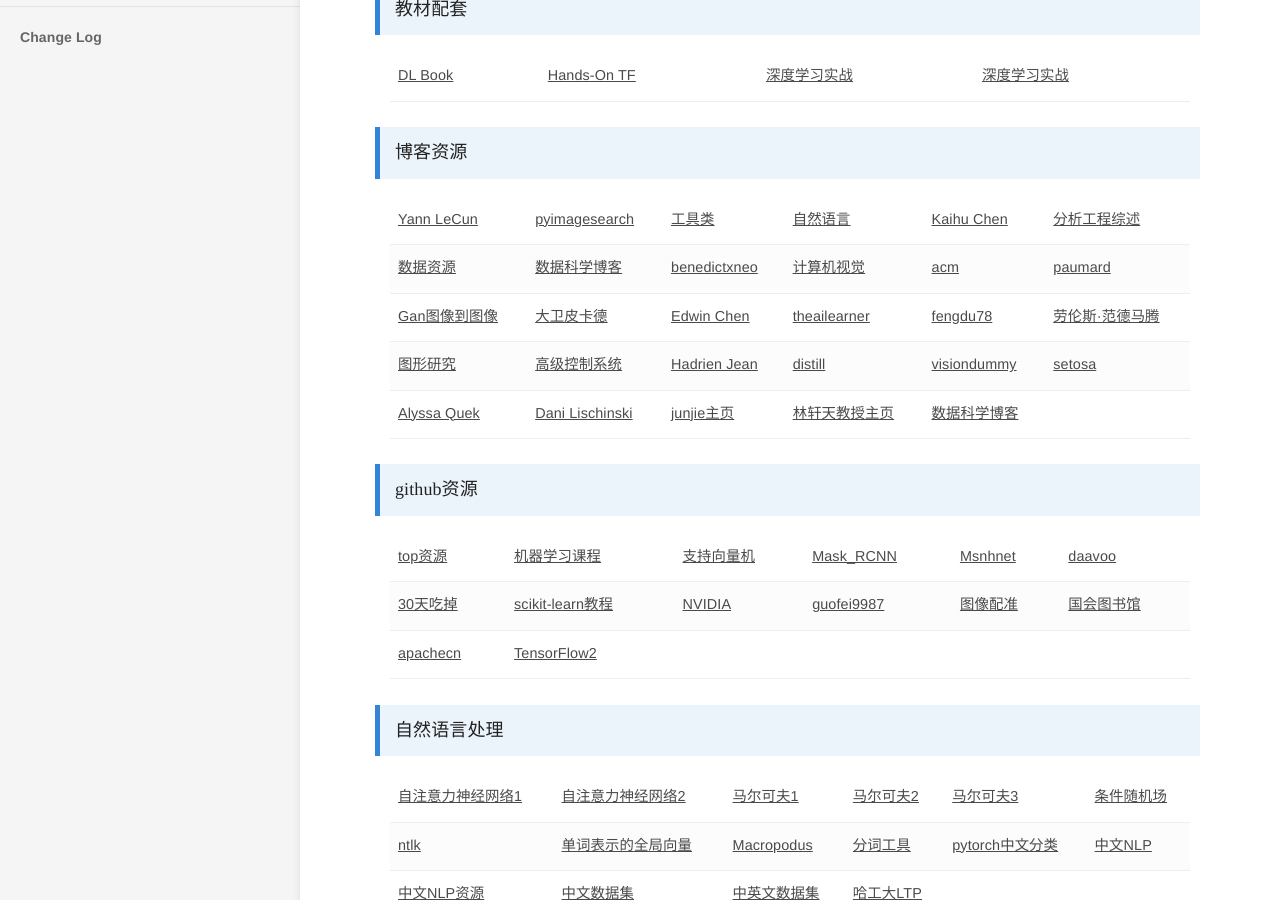
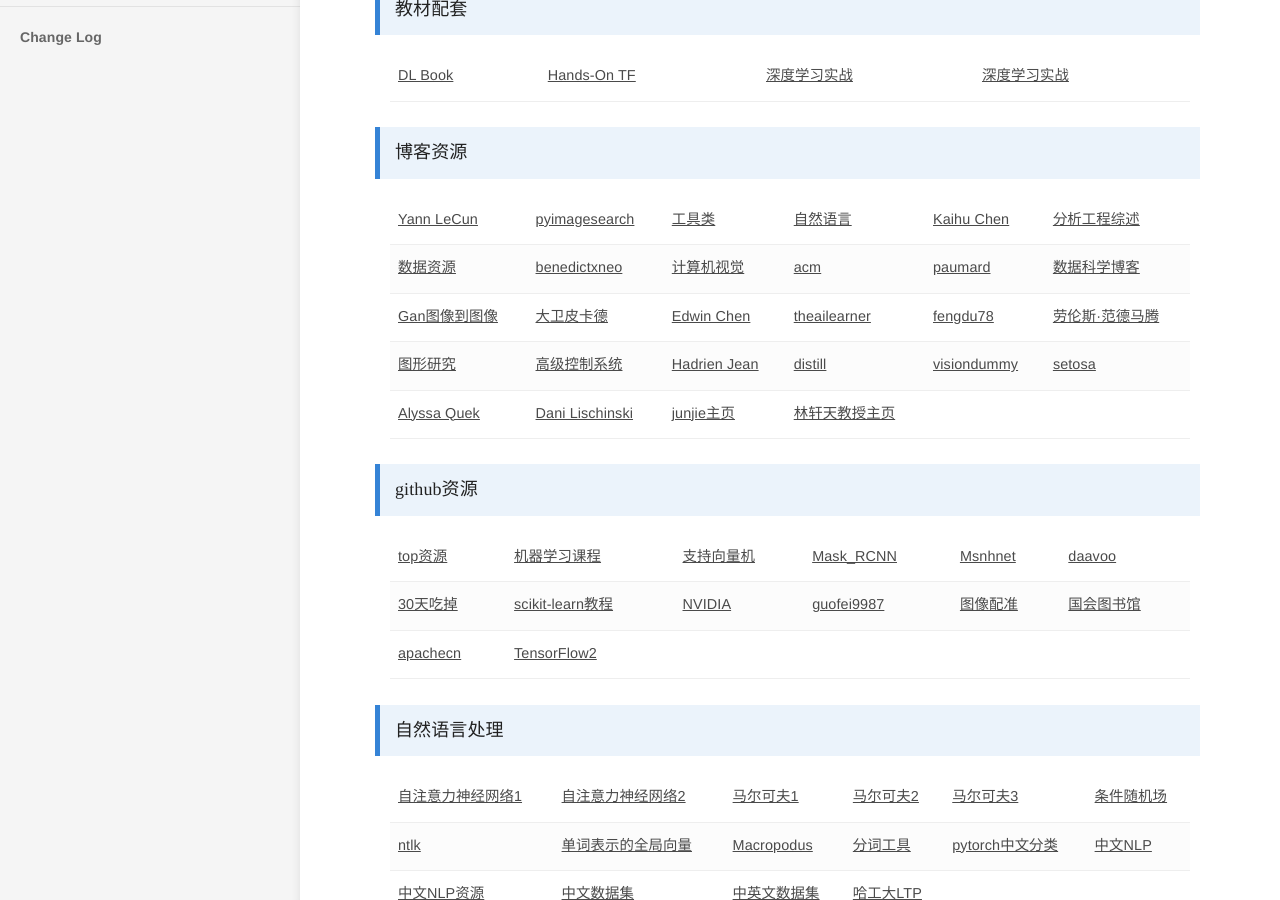
Before and after one commit to bashendixie/Machine_Learning_Notes, a Jekyll site: the page built from _docs/1、机器学习/机器学习课程.md, in a window 1280 px wide and 900 px high, scrolled down 688 px. Built offline with Jekyll 4.4.1, drawn with Linux system fonts in a browser that asks for light colours; some web fonts are replaced.

Commit message:
no message

```diff
--- a/_docs/1、机器学习/机器学习课程.md
+++ b/_docs/1、机器学习/机器学习课程.md
@@ -178,9 +178,6 @@
 				<a href="https://iterative.ly/" target="_balnk">数据资源</a>
 			</td>
 			<td>
-				<a href="https://data-science-blog.com/" target="_balnk">数据科学博客</a>
-			</td>
-			<td>
 				<a href="https://benedictxneo.medium.com/" target="_balnk">benedictxneo</a>
 			</td>
 			<td>
@@ -191,6 +188,9 @@
 			</td>
 			<td>
 				<a href="https://perso-etis.ensea.fr/paumard/" target="_balnk">paumard</a>
+			</td>
+			<td>
+				<a href="https://blogs.sas.com/content/" target="_balnk">数据科学博客</a>
 			</td>
 		</tr>
 		<tr>
@@ -245,9 +245,6 @@
 			</td>
 			<td>
 				<a href="https://www.csie.ntu.edu.tw/~htlin/" target="_balnk">林轩天教授主页</a>
-			</td>
-			<td>
-				<a href="https://blogs.sas.com/content/" target="_balnk">数据科学博客</a>
 			</td>
 		</tr>
 	</tbody>
```
